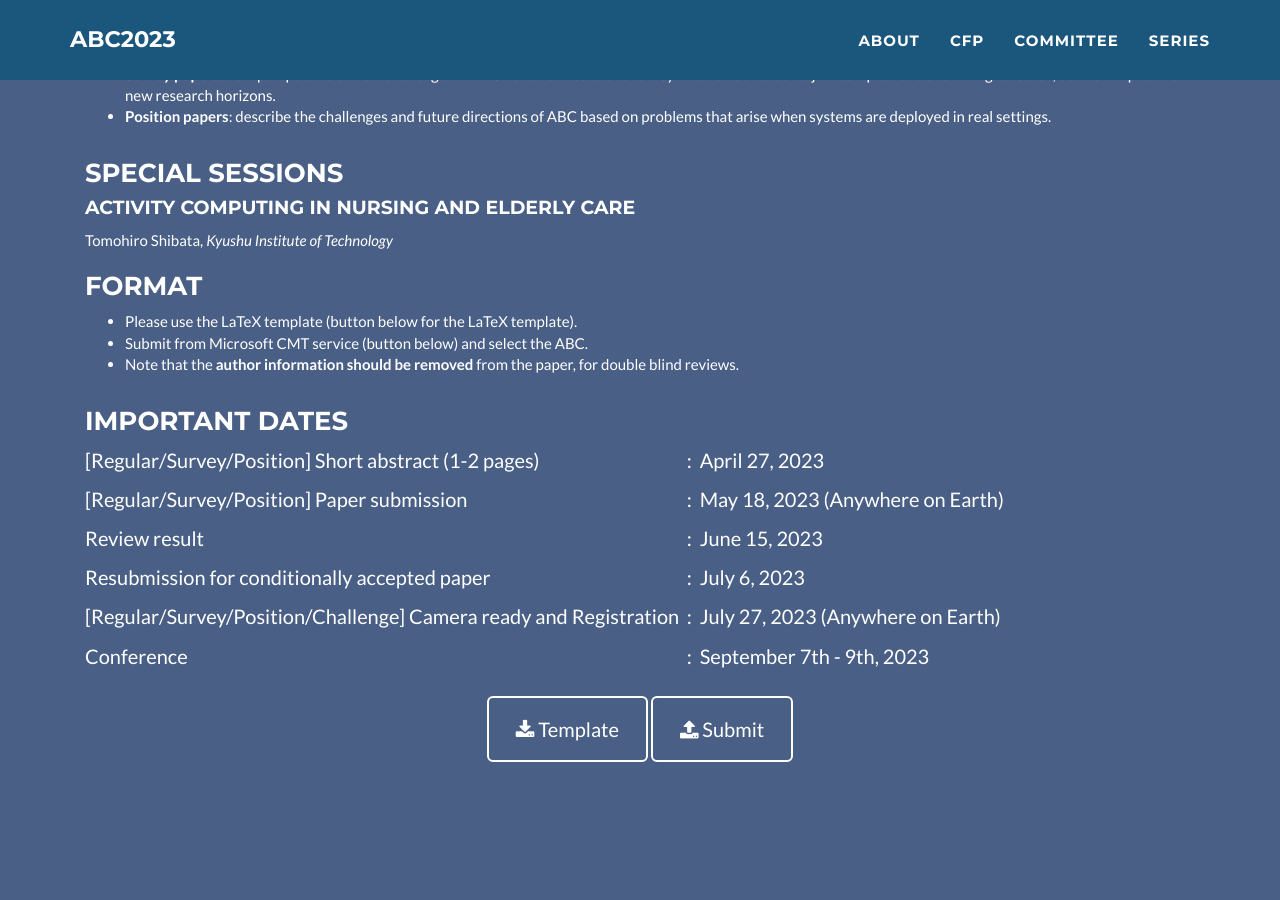
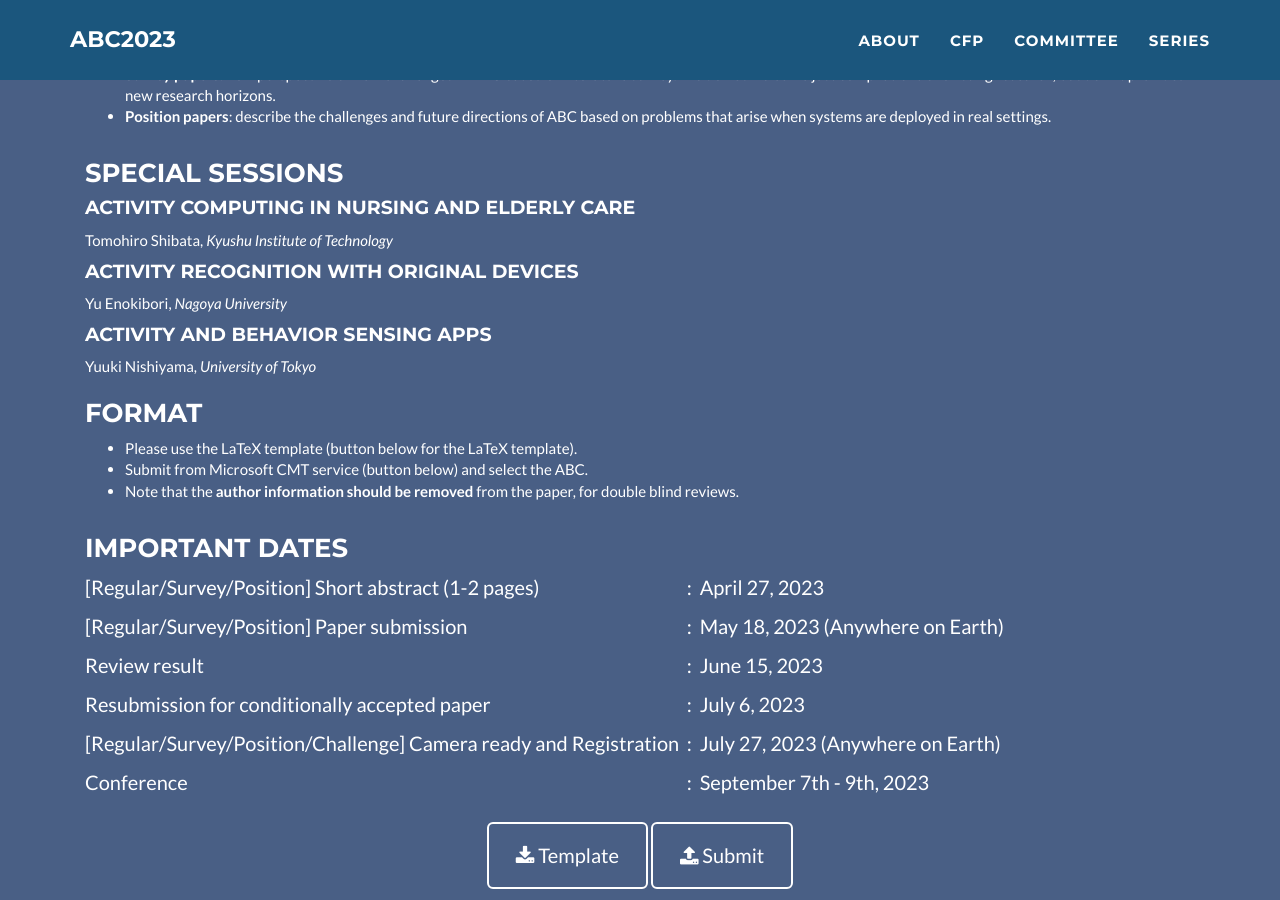
Before and after one commit to abc-research/abc-research.github.io, a Jekyll site: the page built from index.html, in a window 1280 px wide and 900 px high, scrolled down 2117 px. Built offline with Jekyll 4.4.1, drawn with Linux system fonts in a browser that asks for light colours.

Commit message:
Update _config.yml

```diff
--- a/_config.yml
+++ b/_config.yml
@@ -517,6 +517,12 @@ cfp:
     - title: Activity Computing in Nursing and Elderly Care
       chair: Tomohiro Shibata
       affiliation: Kyushu Institute of Technology
+    - title: Activity Recognition with Original Devices
+      chair: Yu Enokibori
+      affiliation: Nagoya University
+    - title: Activity and Behavior Sensing Apps
+      chair: Yuuki Nishiyama
+      affiliation: University of Tokyo
   format:
 #     - item: "<b>Regular papers</b>: 8-20 pages in single column"
 #     - item: "<b>Survey papers</b>: 10-20 pages in single column"
```
